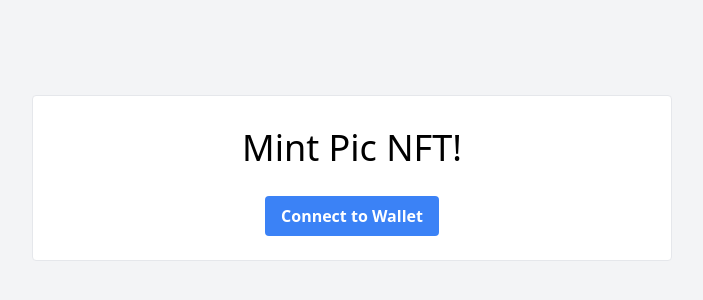
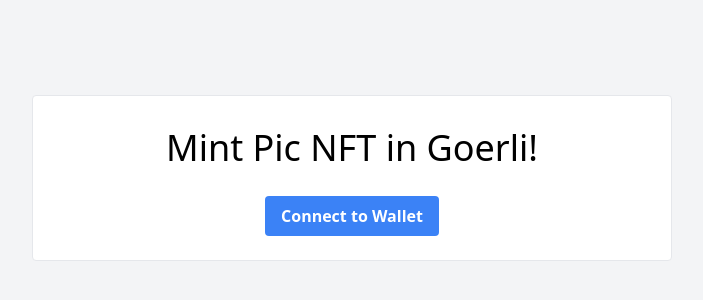
Before and after one commit to maxyou/MakePicNFT-App, a Next.js app: page / in a window 1280 px wide. Shown: the part 222-522 px from the top of the page, without its empty margins (288-991 px from the left). Built offline with nearby package versions, Linux system fonts and the light colour scheme.

Commit message:
to goerli

```diff
--- a/contract/contract.config.js
+++ b/contract/contract.config.js
@@ -1,3 +1,3 @@
 module.exports = {
-  CONTRACT_ADDRESS: "0x5F8A98Ac4fc447c74a345694016763CF0A13ed9B",
+  CONTRACT_ADDRESS: "0xBAf31e4397F275Ea999E14Aa2a01f3A026FD51E9",
 }
--- a/pages/index.tsx
+++ b/pages/index.tsx
@@ -107,7 +107,7 @@ const Home: NextPage = () => {
           console.log(from, tokenId.toNumber(), jsonUri)
           //console.log("EventListener will send alert here.");
 
-          const rarible = `https://rinkeby.rarible.com/token/${CONTRACT_ADDRESS}:${tokenId.toNumber()}?tab=history`
+          const rarible = `https://goerli.rarible.com/token/${CONTRACT_ADDRESS}:${tokenId.toNumber()}?tab=history`
           setViewAddrRarible(rarible)
           console.log("EventListener - rarible view address: " + rarible);
 
@@ -188,7 +188,7 @@ const Home: NextPage = () => {
         setNftDescription("")
         removeImg()
         setIsMintting(false)
-        console.log(`Mined, see transaction: https://rinkeby.etherscan.io/tx/${nftTxn.hash}`);
+        console.log(`Mined, see transaction: https://goerli.etherscan.io/tx/${nftTxn.hash}`);
 
       } else {
         console.log("Ethereum object doesn't exist!");
@@ -225,7 +225,7 @@ const Home: NextPage = () => {
 
         <div className='bg-white w-1/2 max-w-2xl 	min-w-[30rem] h-auto p-6 border rounded flex flex-col justify-center items-center gap-5'>
 
-          <div className="p-2 text-4xl">Mint Pic NFT!</div>
+          <div className="p-2 text-4xl">Mint Pic NFT in Goerli!</div>
 
 
           {currentAccount === "" ? (
```
